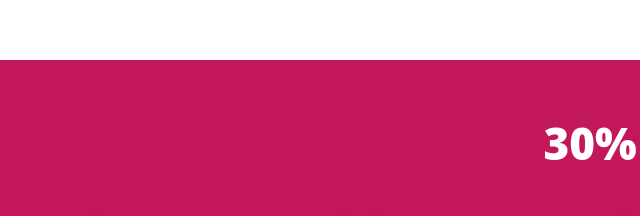
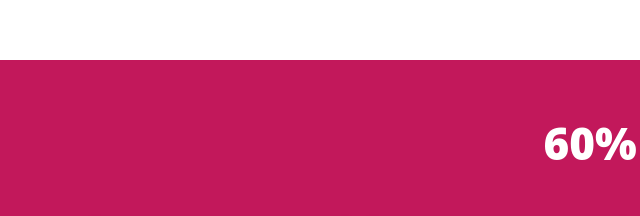
Before and after one commit to igortrust/aula19, a plain HTML site: page index.html in a window 1280 px wide. Shown: the part 1478-1694 px from the top of the page, 3-643 px from the left. Drawn offline with Linux system fonts and the light colour scheme.

Commit message:
fix: texto de desconto

```diff
--- a/index.html
+++ b/index.html
@@ -39,7 +39,7 @@
         </article>
         <section class="bg-ping">
             <div class="h2-discount">
-                <h2>30% OFF</h2>
+                <h2>60% OFF</h2>
             </div>
             <div class="badge-container">
                 <div class="badge">
```
